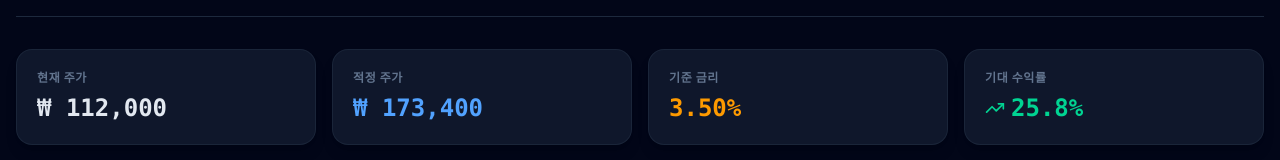
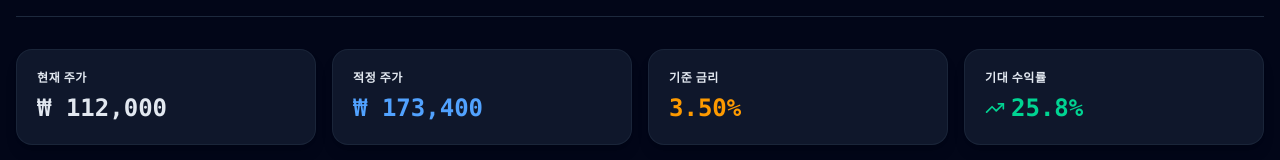
Before and after one commit to skycheonwon/stocktemp, a React (Vite) app: page /stock/KR_000270 in a window 1280 px wide. Shown: the part 147-307 px from the top of the page. Built offline with nearby package versions, Linux system fonts and the light colour scheme; no server answers; the database is empty.

Commit message:
design: change top metrics labels color to text-slate-200 for better visibility

```diff
--- a/src/pages/StockDetail.tsx
+++ b/src/pages/StockDetail.tsx
@@ -187,28 +187,28 @@ export default function StockDetail() {
       {/* Top Metrics Grid (4-Card) */}
       <div className="grid grid-cols-2 lg:grid-cols-4 gap-4">
         <div className="bg-slate-900 border border-slate-800/80 rounded-2xl p-5 shadow-lg">
-          <span className="block text-xs text-slate-500 font-bold uppercase tracking-wider">{t('currentPrice')}</span>
+          <span className="block text-xs text-slate-200 font-bold uppercase tracking-wider">{t('currentPrice')}</span>
           <span className="block text-xl md:text-2xl font-black text-slate-200 mt-1.5 font-mono">
             {stock.currency} {currentPrice.toLocaleString()}
           </span>
         </div>
 
         <div className="bg-slate-900 border border-slate-800/80 rounded-2xl p-5 shadow-lg">
-          <span className="block text-xs text-slate-500 font-bold uppercase tracking-wider">{t('fairPrice')}</span>
+          <span className="block text-xs text-slate-200 font-bold uppercase tracking-wider">{t('fairPrice')}</span>
           <span className="block text-xl md:text-2xl font-black text-blue-400 mt-1.5 font-mono">
             {stock.currency} {Math.round(fairPrice).toLocaleString()}
           </span>
         </div>
 
         <div className="bg-slate-900 border border-slate-800/80 rounded-2xl p-5 shadow-lg">
-          <span className="block text-xs text-slate-500 font-bold uppercase tracking-wider">{t('baseInterestRate')}</span>
+          <span className="block text-xs text-slate-200 font-bold uppercase tracking-wider">{t('baseInterestRate')}</span>
           <span className="block text-xl md:text-2xl font-black text-amber-500 mt-1.5 font-mono">
             {baseRate}
           </span>
         </div>
 
         <div className="bg-slate-900 border border-slate-800/80 rounded-2xl p-5 shadow-lg">
-          <span className="block text-xs text-slate-500 font-bold uppercase tracking-wider">{t('expectedReturn')}</span>
+          <span className="block text-xs text-slate-200 font-bold uppercase tracking-wider">{t('expectedReturn')}</span>
           <span className={`block text-xl md:text-2xl font-black mt-1.5 font-mono flex items-center gap-1.5 ${
             expectedReturn > 10 ? 'text-emerald-400' : 'text-slate-300'
           }`}>
```
